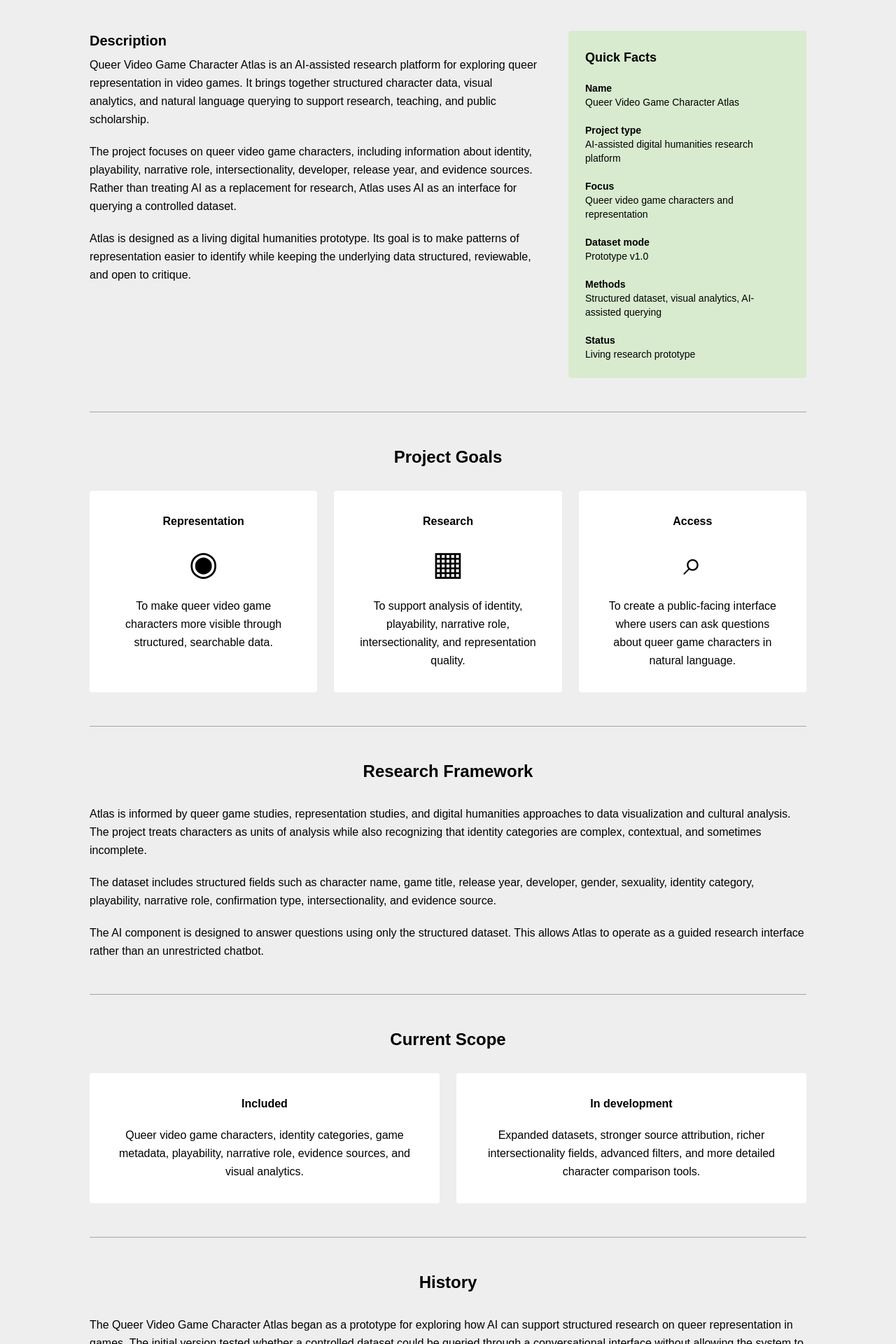
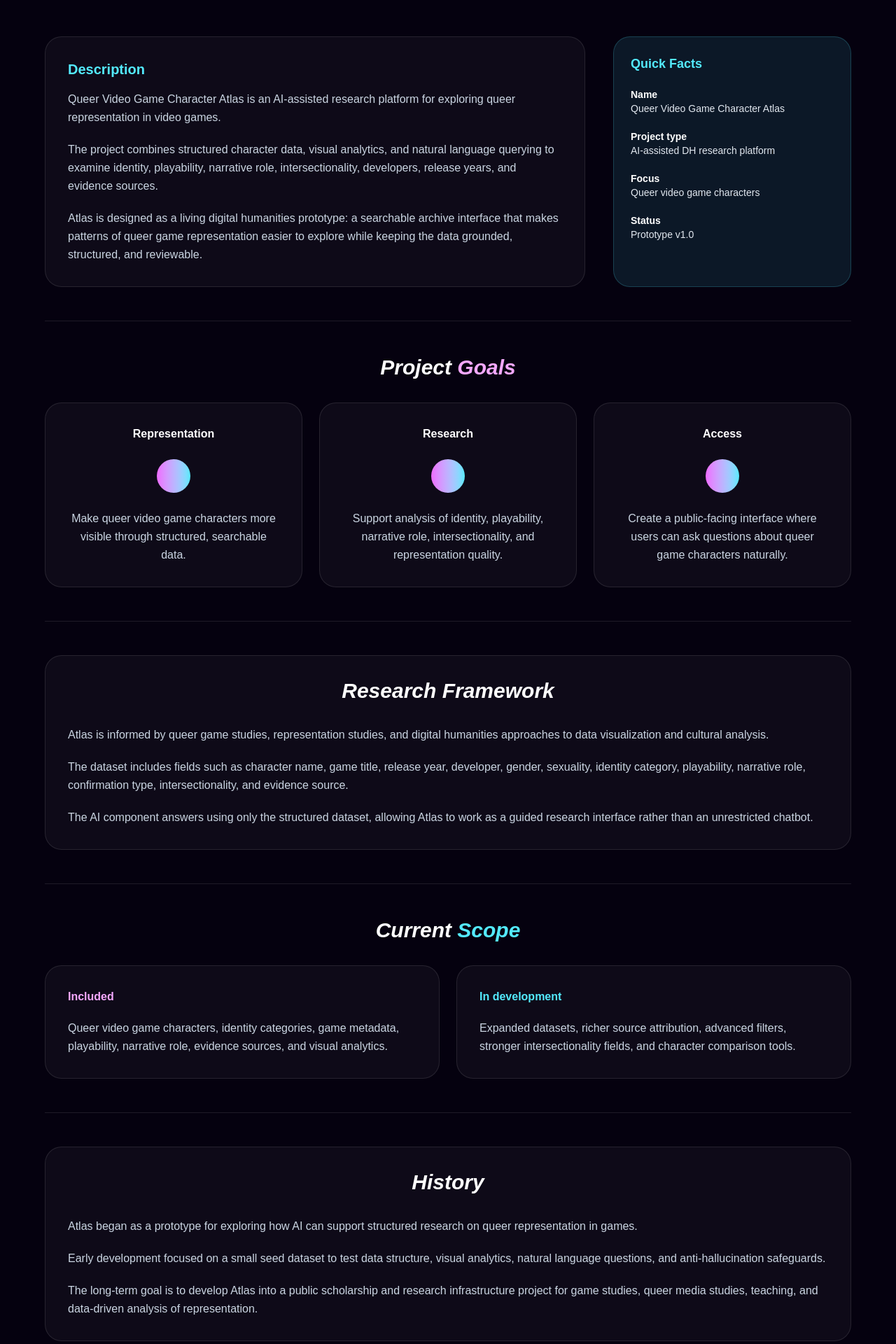
Before and after one commit to renanuhoh-crypto/queer-video-game-character-atlas, a Next.js app: page /about in a window 1280 px wide. Shown: the part 140-2060 px from the top of the page at 70% size. Built offline with nearby package versions, Linux system fonts and the light colour scheme.

Commit message:
redesign about page

```diff
--- a/src/app/about/page.tsx
+++ b/src/app/about/page.tsx
@@ -2,202 +2,178 @@ import Link from "next/link";
 
 export default function AboutPage() {
   return (
-    <main className="min-h-screen bg-[#eeeeee] px-8 py-10 text-black">
-      <div className="mx-auto max-w-5xl">
-        <Link href="/" className="text-sm text-cyan-700 hover:underline">
+    <main className="min-h-screen bg-[#05010f] px-8 py-10 text-white">
+      <div className="mx-auto max-w-6xl">
+        <Link href="/" className="text-sm text-cyan-300 hover:underline">
           ← Back to Atlas
         </Link>
 
-        <h1 className="mt-8 text-center text-4xl font-black">
-          About the Atlas
+        <h1 className="mt-8 text-center text-5xl font-black italic">
+          About the{" "}
+          <span className="bg-gradient-to-r from-fuchsia-400 via-violet-400 to-cyan-300 bg-clip-text text-transparent">
+            Atlas
+          </span>
         </h1>
 
         <section className="mt-12 grid gap-10 md:grid-cols-[1fr_340px]">
-          <div>
-            <h2 className="text-xl font-black">Description</h2>
+          <div className="rounded-3xl border border-white/10 bg-white/[0.04] p-8">
+            <h2 className="text-xl font-black text-cyan-300">Description</h2>
 
-            <div className="mt-2 space-y-5 text-base leading-relaxed">
+            <div className="mt-4 space-y-5 text-base leading-relaxed text-slate-300">
               <p>
                 Queer Video Game Character Atlas is an AI-assisted research
-                platform for exploring queer representation in video games. It
-                brings together structured character data, visual analytics, and
-                natural language querying to support research, teaching, and
-                public scholarship.
+                platform for exploring queer representation in video games.
               </p>
 
               <p>
-                The project focuses on queer video game characters, including
-                information about identity, playability, narrative role,
-                intersectionality, developer, release year, and evidence sources.
-                Rather than treating AI as a replacement for research, Atlas uses
-                AI as an interface for querying a controlled dataset.
+                The project combines structured character data, visual
+                analytics, and natural language querying to examine identity,
+                playability, narrative role, intersectionality, developers,
+                release years, and evidence sources.
               </p>
 
               <p>
-                Atlas is designed as a living digital humanities prototype. Its
-                goal is to make patterns of representation easier to identify
-                while keeping the underlying data structured, reviewable, and
-                open to critique.
+                Atlas is designed as a living digital humanities prototype: a
+                searchable archive interface that makes patterns of queer game
+                representation easier to explore while keeping the data
+                grounded, structured, and reviewable.
               </p>
             </div>
           </div>
 
-          <aside className="rounded-sm bg-[#d8ebcf] p-6 text-sm">
-            <h2 className="mb-5 text-lg font-black">Quick Facts</h2>
+          <aside className="rounded-3xl border border-cyan-300/20 bg-cyan-300/10 p-6 text-sm">
+            <h2 className="mb-5 text-lg font-black text-cyan-300">
+              Quick Facts
+            </h2>
 
-            <div className="space-y-5">
+            <div className="space-y-5 text-slate-200">
               <div>
-                <p className="font-black">Name</p>
+                <p className="font-black text-white">Name</p>
                 <p>Queer Video Game Character Atlas</p>
               </div>
 
               <div>
-                <p className="font-black">Project type</p>
-                <p>AI-assisted digital humanities research platform</p>
+                <p className="font-black text-white">Project type</p>
+                <p>AI-assisted DH research platform</p>
               </div>
 
               <div>
-                <p className="font-black">Focus</p>
-                <p>Queer video game characters and representation</p>
+                <p className="font-black text-white">Focus</p>
+                <p>Queer video game characters</p>
               </div>
 
               <div>
-                <p className="font-black">Dataset mode</p>
+                <p className="font-black text-white">Status</p>
                 <p>Prototype v1.0</p>
-              </div>
-
-              <div>
-                <p className="font-black">Methods</p>
-                <p>Structured dataset, visual analytics, AI-assisted querying</p>
-              </div>
-
-              <div>
-                <p className="font-black">Status</p>
-                <p>Living research prototype</p>
               </div>
             </div>
           </aside>
         </section>
 
-        <hr className="my-12 border-black/30" />
+        <hr className="my-12 border-white/10" />
 
         <section>
-          <h2 className="text-center text-2xl font-black">Project Goals</h2>
+          <h2 className="text-center text-3xl font-black italic">
+            Project{" "}
+            <span className="text-fuchsia-300">Goals</span>
+          </h2>
 
           <div className="mt-8 grid gap-6 md:grid-cols-3">
-            <div className="rounded-sm bg-white p-8 text-center">
-              <h3 className="font-black">Representation</h3>
-              <p className="mt-6 text-5xl">◉</p>
-              <p className="mt-6 leading-relaxed">
-                To make queer video game characters more visible through
-                structured, searchable data.
-              </p>
-            </div>
-
-            <div className="rounded-sm bg-white p-8 text-center">
-              <h3 className="font-black">Research</h3>
-              <p className="mt-6 text-5xl">▦</p>
-              <p className="mt-6 leading-relaxed">
-                To support analysis of identity, playability, narrative role,
-                intersectionality, and representation quality.
-              </p>
-            </div>
-
-            <div className="rounded-sm bg-white p-8 text-center">
-              <h3 className="font-black">Access</h3>
-              <p className="mt-6 text-5xl">⌕</p>
-              <p className="mt-6 leading-relaxed">
-                To create a public-facing interface where users can ask
-                questions about queer game characters in natural language.
-              </p>
-            </div>
+            {[
+              ["Representation", "Make queer video game characters more visible through structured, searchable data."],
+              ["Research", "Support analysis of identity, playability, narrative role, intersectionality, and representation quality."],
+              ["Access", "Create a public-facing interface where users can ask questions about queer game characters naturally."],
+            ].map(([title, text]) => (
+              <div
+                key={title}
+                className="rounded-3xl border border-white/10 bg-white/[0.04] p-8 text-center"
+              >
+                <h3 className="font-black text-white">{title}</h3>
+                <div className="mx-auto mt-6 h-12 w-12 rounded-full bg-gradient-to-r from-fuchsia-400 to-cyan-300" />
+                <p className="mt-6 leading-relaxed text-slate-300">{text}</p>
+              </div>
+            ))}
           </div>
         </section>
 
-        <hr className="my-12 border-black/30" />
+        <hr className="my-12 border-white/10" />
 
-        <section>
-          <h2 className="text-center text-2xl font-black">
+        <section className="rounded-3xl border border-white/10 bg-white/[0.04] p-8">
+          <h2 className="text-center text-3xl font-black italic">
             Research Framework
           </h2>
 
-          <div className="mt-8 space-y-5 text-base leading-relaxed">
+          <div className="mt-8 space-y-5 text-base leading-relaxed text-slate-300">
             <p>
               Atlas is informed by queer game studies, representation studies,
               and digital humanities approaches to data visualization and
-              cultural analysis. The project treats characters as units of
-              analysis while also recognizing that identity categories are
-              complex, contextual, and sometimes incomplete.
+              cultural analysis.
             </p>
 
             <p>
-              The dataset includes structured fields such as character name,
-              game title, release year, developer, gender, sexuality, identity
-              category, playability, narrative role, confirmation type,
+              The dataset includes fields such as character name, game title,
+              release year, developer, gender, sexuality, identity category,
+              playability, narrative role, confirmation type,
               intersectionality, and evidence source.
             </p>
 
             <p>
-              The AI component is designed to answer questions using only the
-              structured dataset. This allows Atlas to operate as a guided
-              research interface rather than an unrestricted chatbot.
+              The AI component answers using only the structured dataset,
+              allowing Atlas to work as a guided research interface rather than
+              an unrestricted chatbot.
             </p>
           </div>
         </section>
 
-        <hr className="my-12 border-black/30" />
+        <hr className="my-12 border-white/10" />
 
         <section>
-          <h2 className="text-center text-2xl font-black">Current Scope</h2>
+          <h2 className="text-center text-3xl font-black italic">
+            Current <span className="text-cyan-300">Scope</span>
+          </h2>
 
           <div className="mt-8 grid gap-6 md:grid-cols-2">
-            <div className="rounded-sm bg-white p-8 text-center">
-              <h3 className="font-black">Included</h3>
-              <p className="mt-5 leading-relaxed">
+            <div className="rounded-3xl border border-white/10 bg-white/[0.04] p-8">
+              <h3 className="font-black text-fuchsia-300">Included</h3>
+              <p className="mt-5 leading-relaxed text-slate-300">
                 Queer video game characters, identity categories, game metadata,
                 playability, narrative role, evidence sources, and visual
                 analytics.
               </p>
             </div>
 
-            <div className="rounded-sm bg-white p-8 text-center">
-              <h3 className="font-black">In development</h3>
-              <p className="mt-5 leading-relaxed">
-                Expanded datasets, stronger source attribution, richer
-                intersectionality fields, advanced filters, and more detailed
-                character comparison tools.
+            <div className="rounded-3xl border border-white/10 bg-white/[0.04] p-8">
+              <h3 className="font-black text-cyan-300">In development</h3>
+              <p className="mt-5 leading-relaxed text-slate-300">
+                Expanded datasets, richer source attribution, advanced filters,
+                stronger intersectionality fields, and character comparison
+                tools.
               </p>
             </div>
           </div>
         </section>
 
-        <hr className="my-12 border-black/30" />
+        <hr className="my-12 border-white/10" />
 
-        <section>
-          <h2 className="text-center text-2xl font-black">History</h2>
+        <section className="rounded-3xl border border-white/10 bg-white/[0.04] p-8">
+          <h2 className="text-center text-3xl font-black italic">History</h2>
 
-          <div className="mt-8 space-y-5 text-base leading-relaxed">
+          <div className="mt-8 space-y-5 text-base leading-relaxed text-slate-300">
             <p>
-              The Queer Video Game Character Atlas began as a prototype for
-              exploring how AI can support structured research on queer
-              representation in games. The initial version tested whether a
-              controlled dataset could be queried through a conversational
-              interface without allowing the system to freely invent unsupported
-              information.
+              Atlas began as a prototype for exploring how AI can support
+              structured research on queer representation in games.
             </p>
 
             <p>
-              Early development focused on a small seed dataset containing
-              selected queer game characters. This allowed the project to test
-              data structure, visual analytics, natural language questions, and
-              anti-hallucination safeguards before expanding to a larger archive.
+              Early development focused on a small seed dataset to test data
+              structure, visual analytics, natural language questions, and
+              anti-hallucination safeguards.
             </p>
 
             <p>
               The long-term goal is to develop Atlas into a public scholarship
-              and research infrastructure project that can support game studies,
-              queer media studies, teaching, and data-driven analysis of
-              representation.
+              and research infrastructure project for game studies, queer media
+              studies, teaching, and data-driven analysis of representation.
             </p>
           </div>
         </section>
```
